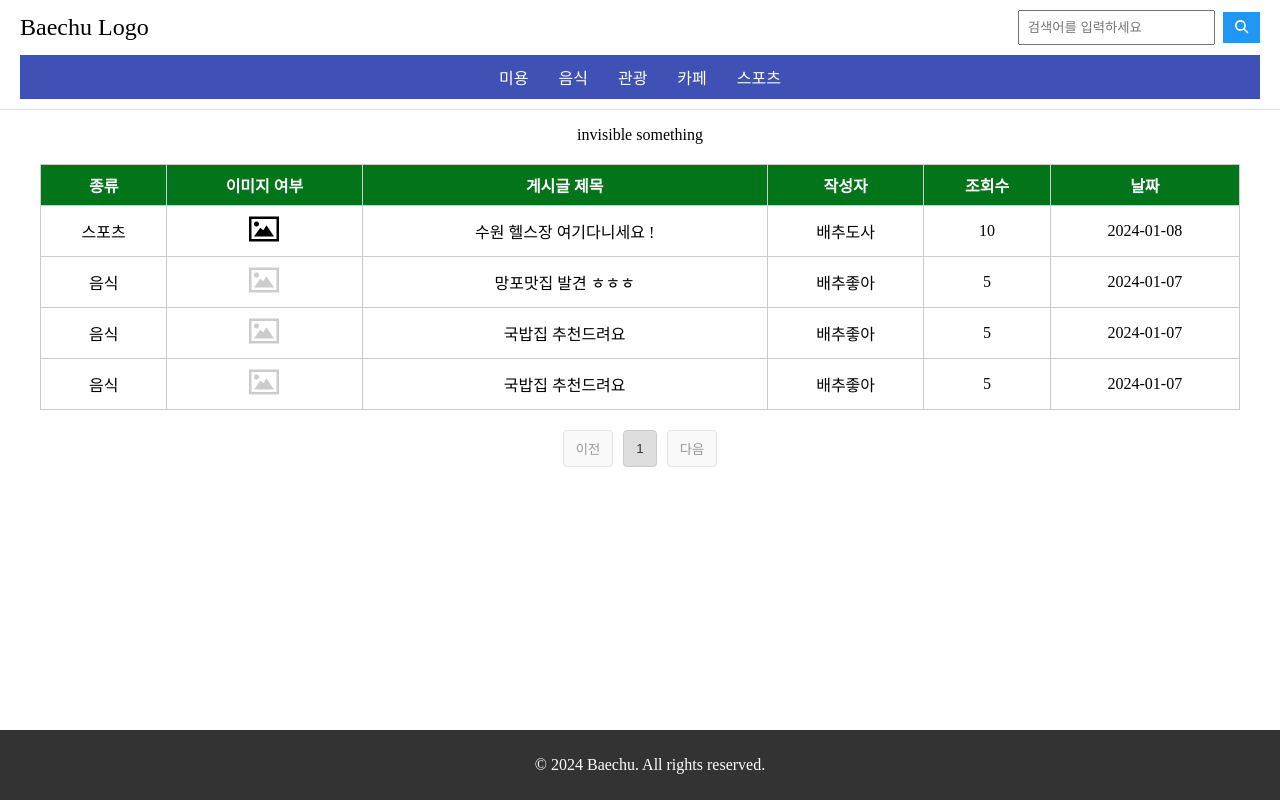
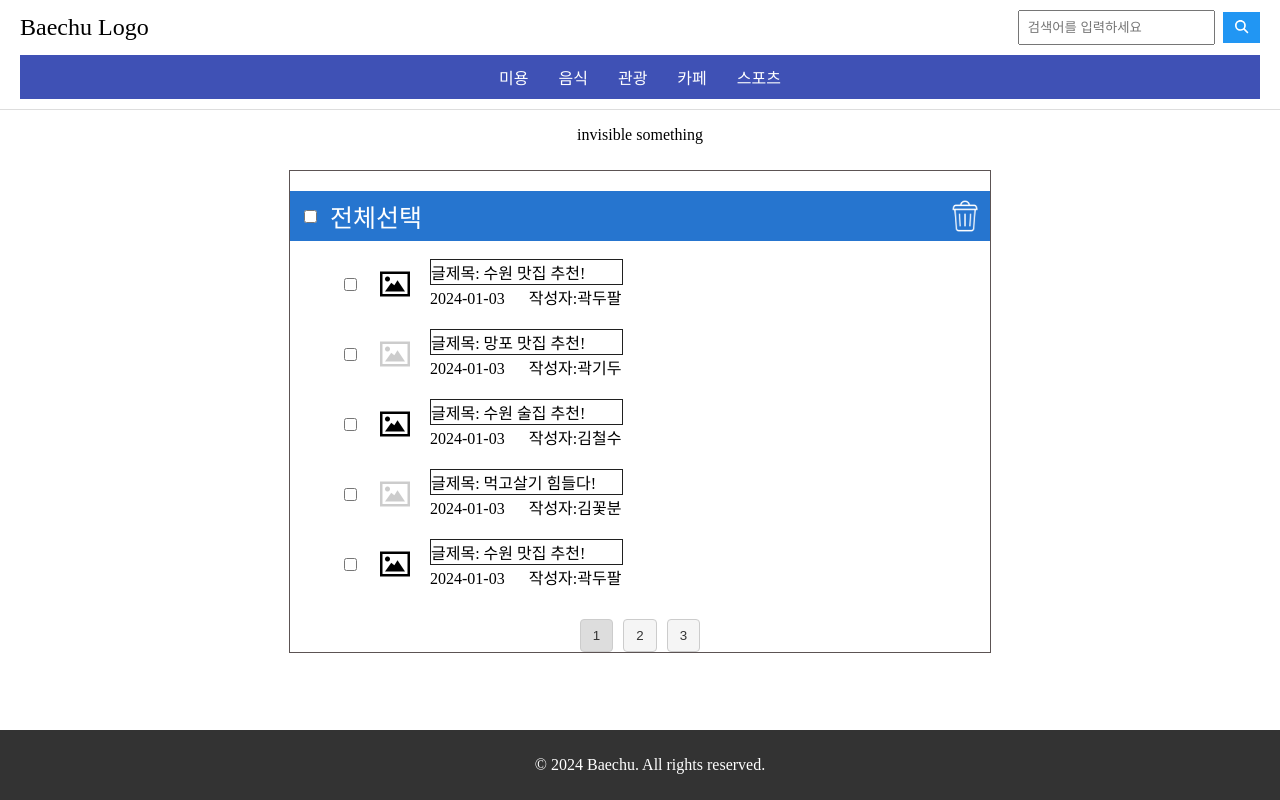
Before and after one commit to KyoungjunCha/baechu_web_project, a React (Create React App) app in the folder baechu-front/: page / in a window 1280 px wide. Built offline with nearby package versions, Linux system fonts and the light colour scheme.

Commit message:
MyPostList

```diff
--- a/baechu-front/src/App.js
+++ b/baechu-front/src/App.js
@@ -4,6 +4,7 @@ import Header from "./components/Header";
 import Footer from "./components/Footer";
 import BoardList from "./components/BoardList";
 import "./index.css";
+import MyPostList from "./pages/MyPostList";
 
 const App = () => {
   return (
@@ -12,7 +13,8 @@ const App = () => {
       <div className="centerText">
         <p>invisible something</p>
       </div>
-      <BoardList />
+      <MyPostList/>
+      {/* <BoardList /> */}
       <Footer />
     </div>
   );
--- /dev/null
+++ b/baechu-front/src/pages/MyPostList.css
@@ -0,0 +1,58 @@
+.myPost{
+    position: absolute;
+    width: 100%;
+    max-width: 700px;
+    margin-top: 10px;
+    margin-bottom: 500px;
+
+    left: 50%;
+    transform: translate(-50%, 0);
+
+    background-color: white;
+    border: 1px solid #5c5353;
+
+    overflow: hidden;
+
+    display: flex;
+    flex-direction: column;
+}
+
+.myPostHeader{
+    padding-left: 10px;
+    background-color: #2675cf;
+    margin-top: 20px;
+
+    display: flex;
+    align-items: center;
+    margin-bottom: 8px;
+}
+
+.totalfont{
+    margin-left: 10px;
+
+    color: white;
+    font-size: 25px;
+}
+
+.myPostList{
+    margin-top: 10px;
+    margin-left: 50px;
+    margin-bottom: 10px;
+
+    left: 50%;
+
+    display: flex;
+    align-items: center;
+    /* border: 1px solid rgb(32, 32, 32); */
+}
+
+.title{
+    width: 100%;
+    max-width: 400px;
+
+    border: 1px solid rgb(32, 32, 32);
+}
+
+.creatDate{
+    word-spacing: 20px;
+}
--- /dev/null
+++ b/baechu-front/src/pages/MyPostList.jsx
@@ -0,0 +1,93 @@
+import React, { useState } from 'react';
+import imageIcon from '../images/imgy.png';
+import noImageIcon from '../images/imgn.png';
+import trashIcon from '../images/trashcan-icon-white.png';
+import './MyPostList.css';
+import dummyData from './PostDummy'
+
+const pageSize = 5; // 한 페이지당 아이템 수를 5로 변경
+
+export default function MyPostList() {
+  const [selectAllChecked, setSelectAllChecked] = useState(false);
+  const [checkboxStates, setCheckboxStates] = useState(
+    dummyData.reduce((acc, curr) => {
+      acc[curr.id] = false;
+      return acc;
+    }, {})
+  );
+  const [currentPage, setCurrentPage] = useState(1);
+
+  const handleCheckboxChange = (id) => {
+    setCheckboxStates((prevCheckboxStates) => ({
+      ...prevCheckboxStates,
+      [id]: !prevCheckboxStates[id],
+    }));
+  };
+
+  const handleSelectAllChange = () => {
+    setSelectAllChecked((prevSelectAllChecked) => {
+      const newCheckboxStates = {};
+      for (const key in checkboxStates) {
+        newCheckboxStates[key] = !prevSelectAllChecked;
+      }
+      setCheckboxStates(newCheckboxStates);
+      return !prevSelectAllChecked;
+    });
+  };
+
+  const handlePageChange = (pageNumber) => {
+    setCurrentPage(pageNumber);
+  };
+
+  const totalItemsCount = dummyData.length;
+  const totalPages = Math.ceil(totalItemsCount / pageSize);
+  const startIndex = (currentPage - 1) * pageSize;
+  const endIndex = Math.min(startIndex + pageSize, totalItemsCount);
+  const currentPageData = dummyData.slice(startIndex, endIndex);
+
+  return (
+    <div className='myPost'>
+      <div className='myPostHeader'>
+        <input
+          type='checkbox'
+          checked={selectAllChecked}
+          onChange={handleSelectAllChange}
+        />
+        <div className='totalfont'>전체선택</div>
+        <img
+          style={{ width: '50px', height: '50px', display: 'flex', marginLeft: 'auto', color:'white'}}
+          src={trashIcon} alt='전체삭제'
+          onClick={{}}
+        />
+      </div>
+      {currentPageData.map((e) => (
+        <div key={e.id} className='myPostList'>
+          <input
+            type='checkbox'
+            checked={checkboxStates[e.id]}
+            onChange={() => handleCheckboxChange(e.id)}
+          />
+          {e.hasImage ?
+            <img style={{ marginLeft: '20px' }} src={imageIcon} alt="이미지 첨부됨" className="board-icon" /> :
+            <img style={{ marginLeft: '20px' }} src={noImageIcon} alt="이미지 첨부 안됨" className="board-icon" />
+          }
+          <div style={{ marginLeft: '20px' }}>
+            <div className='title'>글제목: {e.title}</div>
+            <div className='creatDate'>{e.date} 작성자:{e.author}</div>
+          </div>
+        </div>
+      ))}
+      <div className="pagination">
+        {Array.from({ length: totalPages }, (_, index) => (
+          <button
+            key={index + 1}
+            onClick={() => handlePageChange(index + 1)}
+            className={currentPage === index + 1 ? 'active' : ''}
+          >
+            {index + 1}
+          </button>
+        ))}
+      </div>
+    </div>
+  );
+}
--- /dev/null
+++ b/baechu-front/src/pages/PostDummy.js
@@ -0,0 +1,91 @@
+const dummyData = [
+    {
+        id: 1,
+        hasImage: true,
+        title: '수원 맛집 추천!',
+        author: '곽두팔',
+        date: '2024-01-03'
+    },
+    {
+        id: 2,
+        hasImage: false,
+        title: '망포 맛집 추천!',
+        author: '곽기두',
+        date: '2024-01-03'
+    },
+
+    {
+        id: 3,
+        hasImage: true,
+        title: '수원 술집 추천!',
+        author: '김철수',
+        date: '2024-01-03'
+      },
+    {
+        id: 4,
+        hasImage: false,
+        title: '먹고살기 힘들다!',
+        author: '김꽃분',
+        date: '2024-01-03'
+    },
+    {
+        id: 5,
+        hasImage: true,
+        title: '수원 맛집 추천!',
+        author: '곽두팔',
+        date: '2024-01-03'
+    },
+    {
+        id: 6,
+        hasImage: false,
+        title: '망포 맛집 추천!',
+        author: '곽기두',
+        date: '2024-01-03'
+    },
+
+    {
+        id: 7,
+        hasImage: true,
+        title: '수원 술집 추천!',
+        author: '김철수',
+        date: '2024-01-03'
+      },
+    {
+        id: 8,
+        hasImage: false,
+        title: '먹고살기 힘들다!',
+        author: '김꽃분',
+        date: '2024-01-03'
+    },
+    {
+        id: 9,
+        hasImage: true,
+        title: '수원 맛집 추천!',
+        author: '곽두팔',
+        date: '2024-01-03'
+    },
+    {
+        id: 10,
+        hasImage: false,
+        title: '망포 맛집 추천!',
+        author: '곽기두',
+        date: '2024-01-03'
+    },
+
+    {
+        id: 11,
+        hasImage: true,
+        title: '수원 술집 추천!',
+        author: '김철수',
+        date: '2024-01-03'
+      },
+    {
+        id: 12,
+        hasImage: false,
+        title: '먹고살기 힘들다!',
+        author: '김꽃분',
+        date: '2024-01-03'
+    },
+  ];
+
+  export default dummyData;
```
Also changed, not shown: baechu-front/src/images/trachcan-icon-black.png (added), baechu-front/src/images/trashcan-icon-white.png (added).
